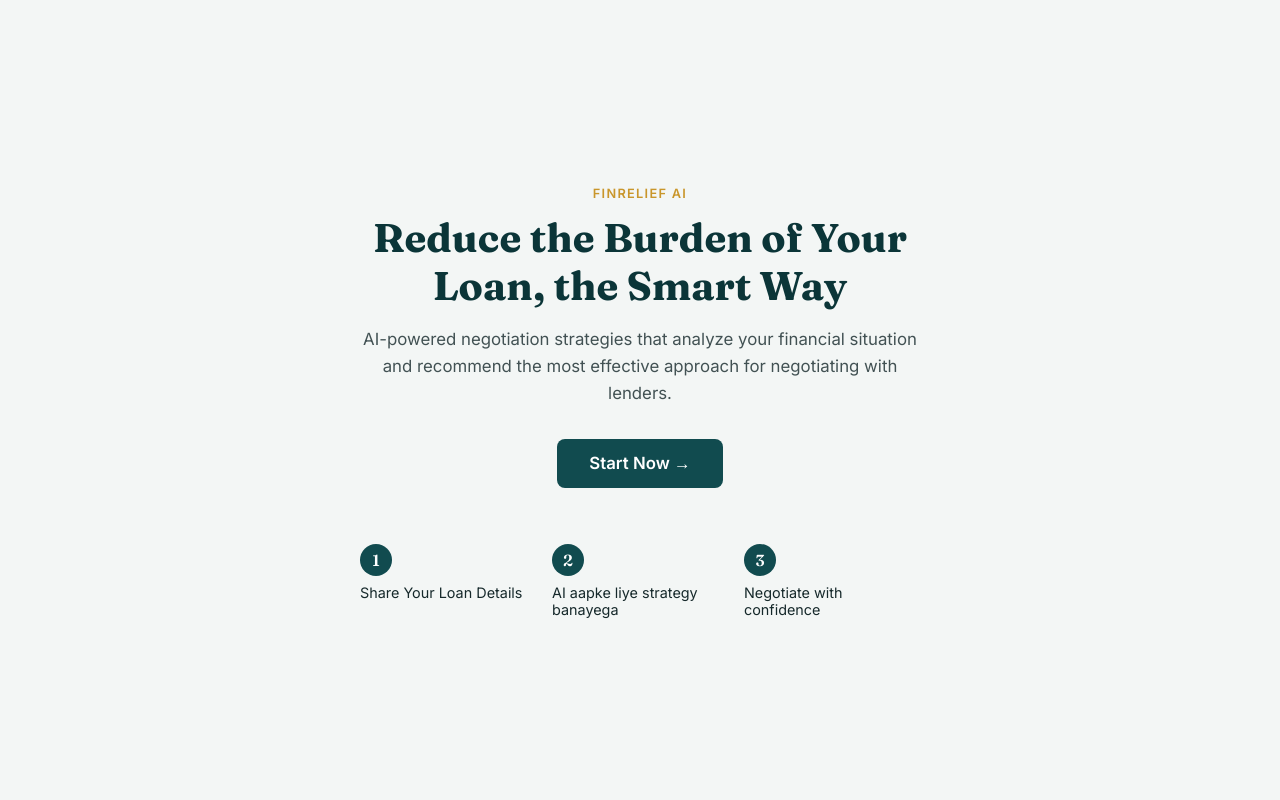
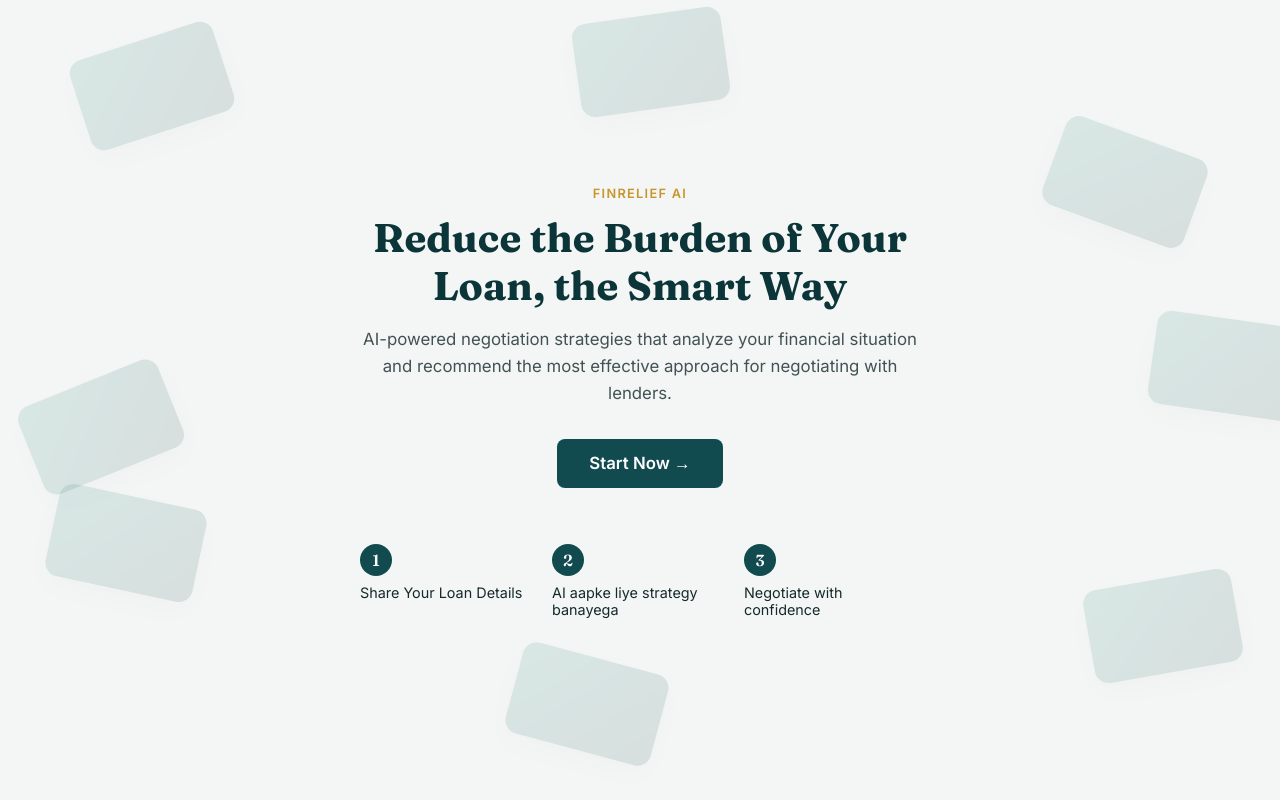
Before and after one commit to Devrathore9980/AI-Powered-Debt-Relief-Financial-Recovery-Platform, a React (Vite) app in the folder frontend/: page / in a window 1280 px wide. Built offline with nearby package versions, Linux system fonts and the light colour scheme.

Commit message:
add floating card animation transition

```diff
--- a/frontend/src/App.css
+++ b/frontend/src/App.css
@@ -651,3 +651,76 @@
 .profile-toggle { display: flex; justify-content: space-between; align-items: center; cursor: pointer; }
 .profile-toggle h3 { margin: 0; }
 .profile-form { margin-top: 16px; }
+
+/* ===== Floating Background Cards ===== */
+.landing-bg-cards {
+  position: fixed;
+  inset: 0;
+  overflow: hidden;
+  z-index: 0;
+  pointer-events: none;
+}
+
+.floating-card {
+  position: absolute;
+  width: 150px;
+  height: 94px;
+  border-radius: 14px;
+  background: linear-gradient(135deg, #1a7a6e 0%, #0f3d3e 100%);
+  opacity: 0.12;
+  box-shadow: 0 10px 30px rgba(15, 61, 62, 0.15);
+  animation: floatCard 10s ease-in-out infinite;
+}
+
+.fc-1 { top: 8%;  left: 6%;  animation-delay: 0s;   transform: rotate(-18deg); }
+.fc-2 { top: 65%; left: 4%;  animation-delay: 1.2s; transform: rotate(12deg); }
+.fc-3 { top: 20%; left: 82%; animation-delay: 0.6s; transform: rotate(20deg); }
+.fc-4 { top: 75%; left: 85%; animation-delay: 1.8s; transform: rotate(-10deg); }
+.fc-5 { top: 42%; left: 90%; animation-delay: 2.4s; transform: rotate(8deg); }
+.fc-6 { top: 5%;  left: 45%; animation-delay: 0.9s; transform: rotate(-8deg); }
+.fc-7 { top: 85%; left: 40%; animation-delay: 1.5s; transform: rotate(15deg); }
+.fc-8 { top: 50%; left: 2%;  animation-delay: 2.1s; transform: rotate(-22deg); }
+
+@keyframes floatCard {
+  0%, 100% { margin-top: 0px; }
+  50% { margin-top: -25px; }
+}
+
+.landing-content {
+  position: relative;
+  z-index: 1;
+}
+
+/* ===== Card Zoom Transition ===== */
+.card-zoom-overlay {
+  position: fixed;
+  inset: 0;
+  z-index: 999;
+  display: flex;
+  align-items: center;
+  justify-content: center;
+  background: transparent;
+}
+
+.zoom-card {
+  width: 150px;
+  height: 94px;
+  border-radius: 14px;
+  background: linear-gradient(135deg, #1a7a6e 0%, #0f3d3e 100%);
+  box-shadow: 0 30px 80px rgba(0, 0, 0, 0.35);
+  animation: zoomIntoCard 1.1s cubic-bezier(0.6, 0, 0.8, 1) forwards;
+}
+
+@keyframes zoomIntoCard {
+  0% {
+    transform: scale(1);
+    opacity: 1;
+  }
+  85% {
+    opacity: 1;
+  }
+  100% {
+    transform: scale(18);
+    opacity: 1;
+  }
+}
--- a/frontend/src/landing.jsx
+++ b/frontend/src/landing.jsx
@@ -1,14 +1,37 @@
+import { useState } from 'react'
+
 function Landing({ onGetStarted }) {
+  const [zooming, setZooming] = useState(false)
+
+  const handleStart = () => {
+    setZooming(true)
+    setTimeout(() => {
+      onGetStarted()
+    }, 1200)
+  }
+
   return (
     <div className="Landing">
+      {/* Floating background cards */}
+      <div className="landing-bg-cards">
+        <div className="floating-card fc-1"></div>
+        <div className="floating-card fc-2"></div>
+        <div className="floating-card fc-3"></div>
+        <div className="floating-card fc-4"></div>
+        <div className="floating-card fc-5"></div>
+        <div className="floating-card fc-6"></div>
+        <div className="floating-card fc-7"></div>
+        <div className="floating-card fc-8"></div>
+      </div>
+
       <div className="landing-content">
         <span className="eyebrow">FinRelief AI</span>
         <h1>Reduce the Burden of Your Loan, the Smart Way</h1>
         <p className="landing-subtitle">
           AI-powered negotiation strategies that analyze your financial situation and recommend the most effective approach for negotiating with lenders.
         </p>
-        <button className="btn-primary btn-hero" onClick={onGetStarted}>
-          Start Now →
+        <button className="btn-primary btn-hero" onClick={handleStart}>
+          Start Now &rarr;
         </button>
 
         <div className="feature-grid">
@@ -26,6 +49,13 @@
           </div>
         </div>
       </div>
+
+      {/* Zoom transition overlay */}
+      {zooming && (
+        <div className="card-zoom-overlay">
+          <div className="zoom-card"></div>
+        </div>
+      )}
     </div>
   )
 }
```
